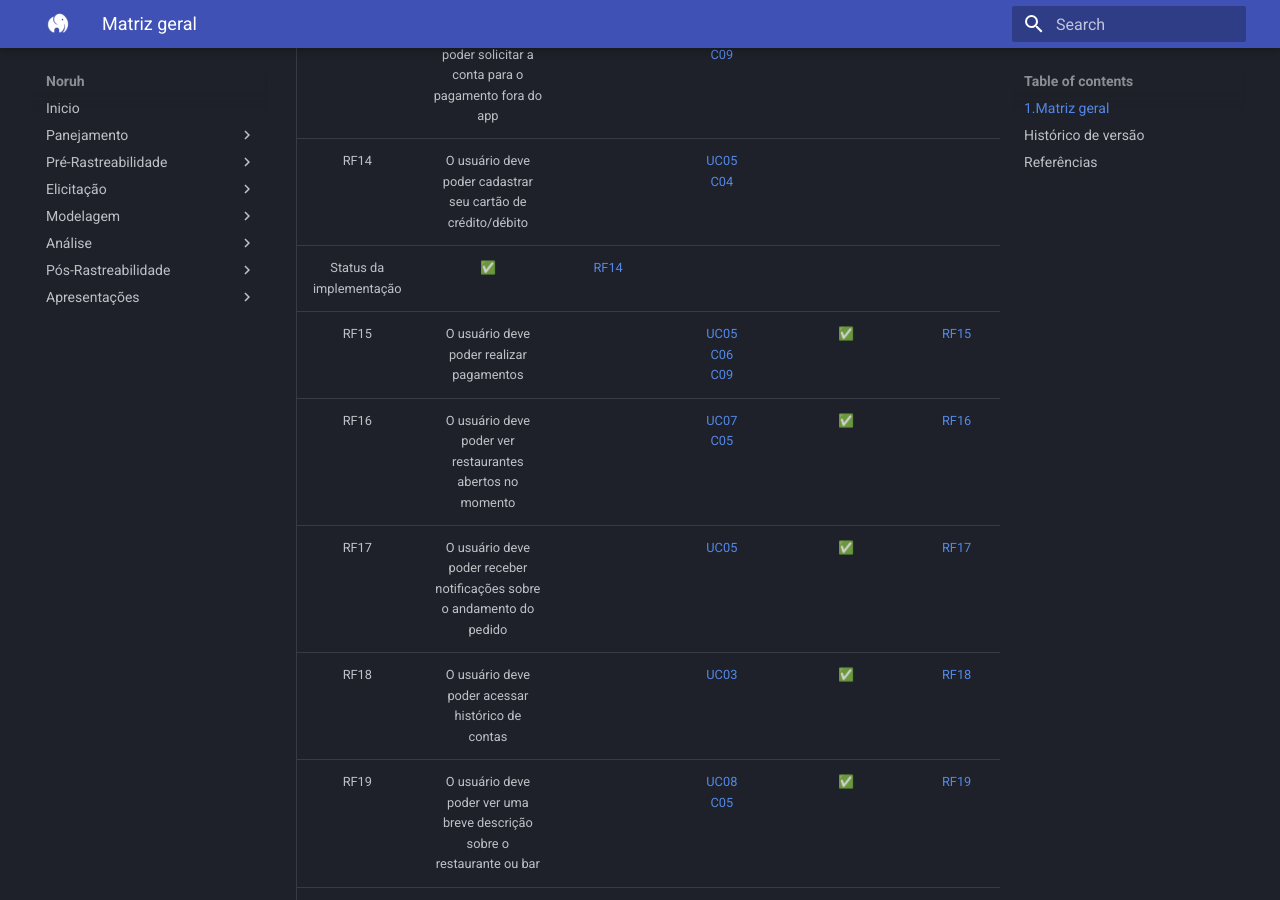
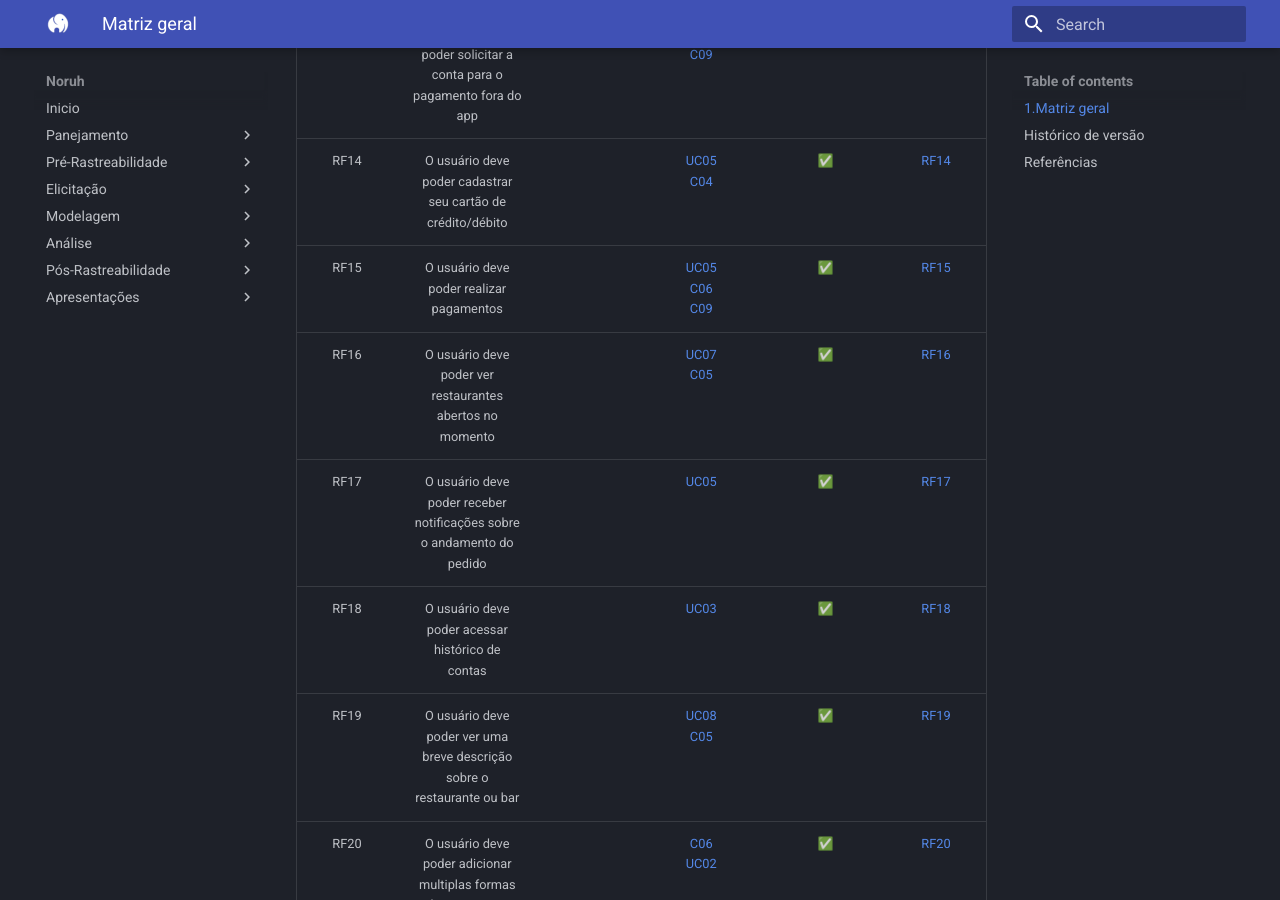
Before and after one commit to Thiab394/2022.1-Noruh, an MkDocs documentation site: the page built from docs/pos-rastreabilidade/matrizGeral.md, in a window 1280 px wide and 900 px high, scrolled down 1527 px. Built offline with MkDocs 1.6.1 and Material for MkDocs 9.7.7, drawn with Linux system fonts in a browser that asks for light colours.

Commit message:
Arrumando tabela

```diff
--- a/docs/pos-rastreabilidade/matrizGeral.md
+++ b/docs/pos-rastreabilidade/matrizGeral.md
@@ -17,8 +17,7 @@
 |  RF11  |                        O usuário deve fazer logout do perfil                        |     | [Caso de uso](../../modelagem/Diagramas/CasoDeUso1/#caso-de-uso-2---fazer-login-na-conta) <br> [C02](../../modelagem/cenarios/#caso-2-logout-no-perfil)  |✅ |[RF11](https://requisitos-de-software.github.io/2022.1-Noruh/pos-rastreabilidade/forward-from/#rf11)  |
 |  RF12  |  O usuário deve poder selecionar a cidade em que deseja buscar restaurantes/bares   |     | [UC07](../../modelagem/Diagramas/CasoDeUso3/#caso-de-uso-1-fazer-pesquisa-por-restaurantes) <br> [C05](../../modelagem/cenarios/#caso-5-pesquisa-de-estabelecimentos)  | Requisito parcialmente implementado|[RF12](https://requisitos-de-software.github.io/2022.1-Noruh/pos-rastreabilidade/forward-from/#rf12)  |
 |  RF13  |         O usuário deve poder solicitar a conta para o pagamento fora do app         |  |  [UC05](../../modelagem/Diagramas/CasoDeUso2/#caso-de-uso-1-fazer-pedido) <br> [C09](../../modelagem/cenarios/#caso-9-pedido-no-estabelecimento) |  ✅|[RF13](https://requisitos-de-software.github.io/2022.1-Noruh/pos-rastreabilidade/forward-from/#rf13) |
-|  RF14  |             O usuário deve poder cadastrar seu cartão de crédito/débito             |     |  [UC05](../../modelagem/Diagramas/CasoDeUso2/#caso-de-uso-1-fazer-pedido) <br> [C04](../../modelagem/cenarios/#caso-4-cadastrar-forma-de-pagamento) |
-| Status da implementação  |✅| [RF14](https://requisitos-de-software.github.io/2022.1-Noruh/pos-rastreabilidade/forward-from/#rf14)  |
+|  RF14  |             O usuário deve poder cadastrar seu cartão de crédito/débito             |     |  [UC05](../../modelagem/Diagramas/CasoDeUso2/#caso-de-uso-1-fazer-pedido) <br> [C04](../../modelagem/cenarios/#caso-4-cadastrar-forma-de-pagamento) | ✅| [RF14](https://requisitos-de-software.github.io/2022.1-Noruh/pos-rastreabilidade/forward-from/#rf14)  |
 |  RF15  |                      O usuário deve poder realizar pagamentos                       |    | [UC05](../../modelagem/Diagramas/CasoDeUso2/#caso-de-uso-1-fazer-pedido) <br> [C06](../../modelagem/cenarios/#caso-6-formas-de-pagamento) <br> [C09](../../modelagem/cenarios/#caso-9-pedido-no-estabelecimento)   | ✅|[RF15](https://requisitos-de-software.github.io/2022.1-Noruh/pos-rastreabilidade/forward-from/#rf15)  |
 |  RF16  |              O usuário deve poder ver restaurantes abertos no momento               |     |   [UC07](../../modelagem/Diagramas/CasoDeUso3/#caso-de-uso-1-fazer-pesquisa-por-restaurantes) <br> [C05](../../modelagem/cenarios/#caso-5-pesquisa-de-estabelecimentos)  | ✅|[RF16](https://requisitos-de-software.github.io/2022.1-Noruh/pos-rastreabilidade/forward-from/#rf16)  |
 |  RF17  |        O usuário deve poder receber notificações sobre o andamento do pedido        |     |   [UC05](../../modelagem/Diagramas/CasoDeUso2/#caso-de-uso-1-fazer-pedido)  | ✅|[RF17](https://requisitos-de-software.github.io/2022.1-Noruh/pos-rastreabilidade/forward-from/#rf17)  |
```
